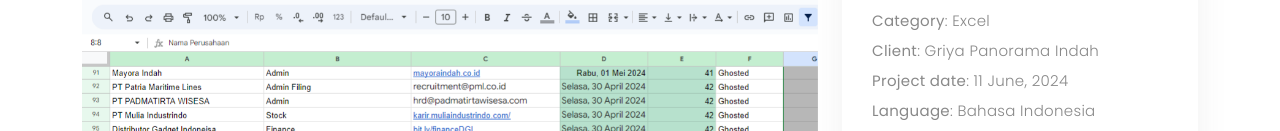
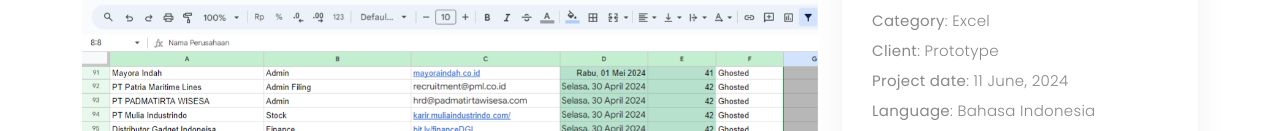
Before and after one commit to rizdotcom/webcv, a plain HTML site: page lamarkerja.html in a window 1280 px wide. Shown: the part 275-406 px from the top of the page. Drawn offline with nearby package versions, Linux system fonts and the light colour scheme; a web font is replaced by a local one.

Commit message:
ganti client

```diff
--- a/lamarkerja.html
+++ b/lamarkerja.html
@@ -126,7 +126,7 @@
               <h3>Project information</h3>
               <ul>
                 <li><strong>Category</strong>: Excel</li>
-                <li><strong>Client</strong>: Griya Panorama Indah</li>
+                <li><strong>Client</strong>: Prototype</li>
                 <li><strong>Project date</strong>: 11 June, 2024</li>
                 <li><strong>Language</strong>: Bahasa Indonesia</li>
                 <li><strong>Project URL</strong>: <a href="https://bit.ly/listlmrkerja">bit.ly/listlmrkerja</a></li>
```
